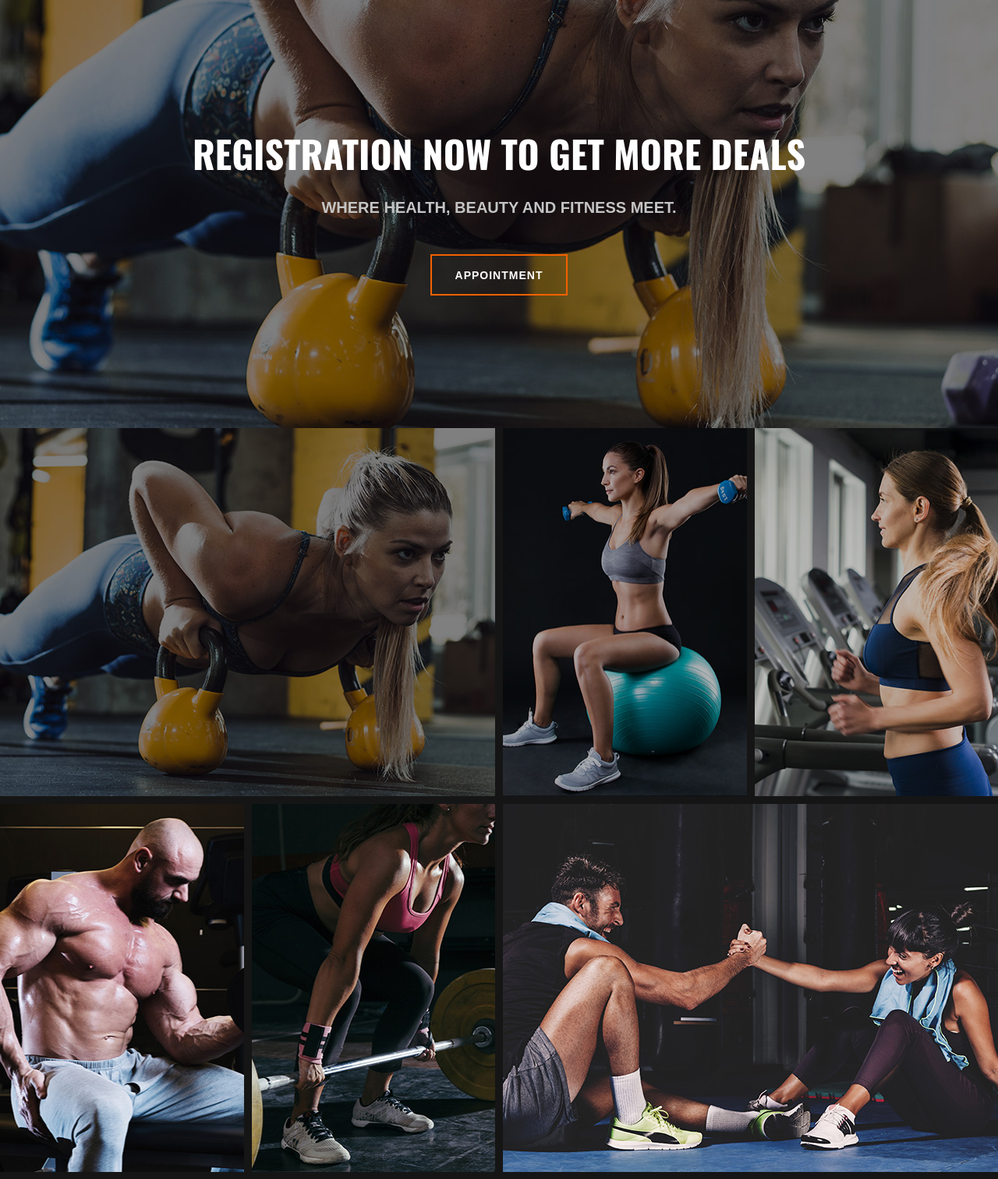
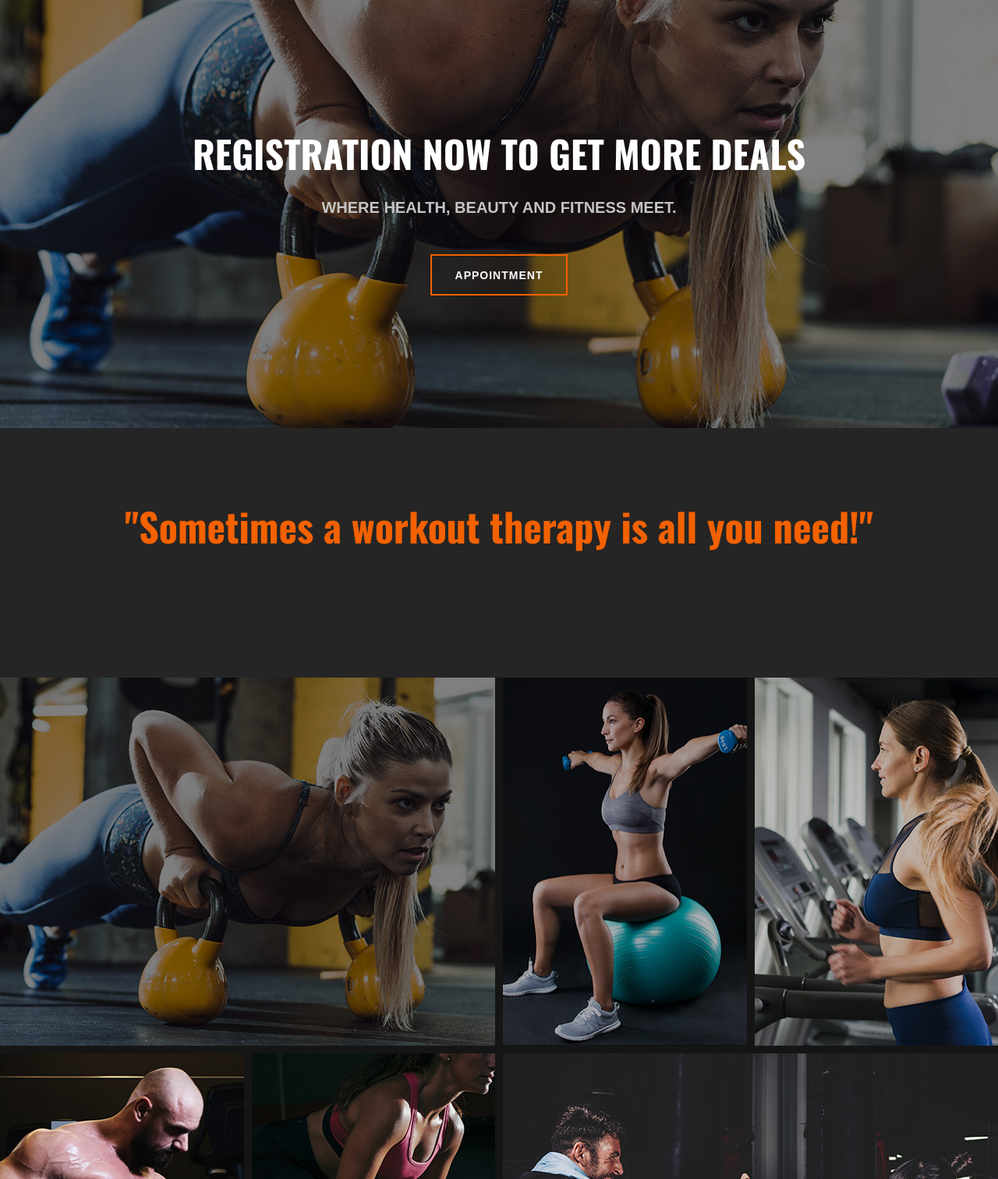
Before and after one commit to AMANGUPTA2000/Stay-Fit, a PHP site: page / in a window 1280 px wide. Shown: the part 2725-4237 px from the top of the page at 78% size. Run offline with PHP 8.4, Linux system fonts and the light colour scheme; some web fonts are replaced.

Commit message:
"Added a new section"

```diff
--- a/css/style.css
+++ b/css/style.css
@@ -2610,6 +2610,7 @@ ol {
 	width: 100%;
 }
 
+
 /*---------------------
   404 Section
 -----------------------*/
@@ -2722,6 +2723,21 @@ ol {
 	color: #f36100;
 	margin-right: 5px;
 }
+.content
+{
+	height:40vh;
+	padding-top: 100px;
+	background-color: #252525;
+}
+.text-content p
+{
+	font-size:50px;
+	text-align:center;
+	line-height:1.0;
+	color:#f36100;
+	font-weight:bold;
+	font-family: Oswald, sans-serif;
+}
 
 /*--------------------------------- Responsive Media Quaries -----------------------------*/
 
@@ -2729,6 +2745,7 @@ ol {
 	.nav-menu ul li {
 		margin-right: 60px;
 	}
+
 }
 
 @media only screen and (min-width: 1200px) {
@@ -3192,6 +3209,7 @@ ol {
 		float: none;
 		margin-top: 0;
 	}
+
 	.hs-slider .hs-item .hi-text h1 {
 		font-size: 38px;
 		line-height: normal;
--- a/index.html
+++ b/index.html
@@ -304,6 +304,13 @@
                 </div>
             </div>
         </div>
+    </section>
+
+
+    <section class="content">
+       <div class="text-content">
+           <p>"Sometimes a workout therapy is all you need!"</p>
+       </div>
     </section>
     <!-- Banner Section End -->
 
```
